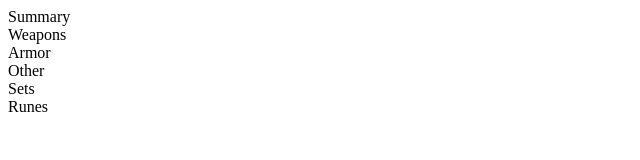
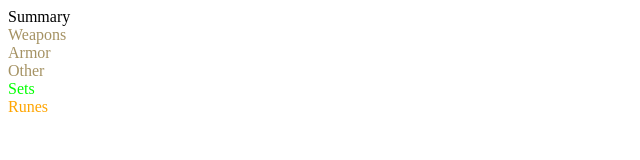
Before and after one commit to WolfieeifloW/btdholygrail, a plain HTML site: page index.html in a window 1280 px wide. Shown: the whole page, without its empty margins (0-640 px from the left). Drawn offline with Linux system fonts and the light colour scheme.

Commit message:
Update index.html

```diff
--- a/index.html
+++ b/index.html
@@ -5,6 +5,7 @@
     <meta name="viewport" content="width=device-width, initial-scale=1.0">
     <meta http-equiv="X-UA-Compatible" content="ie=edge">
     <title>BTDiablo Holy Grail Tracker</title>
+    <link rel="stylesheet" href="btdhg.css">
 </head>
 <body>
     <div class="grail-tabs">
```
